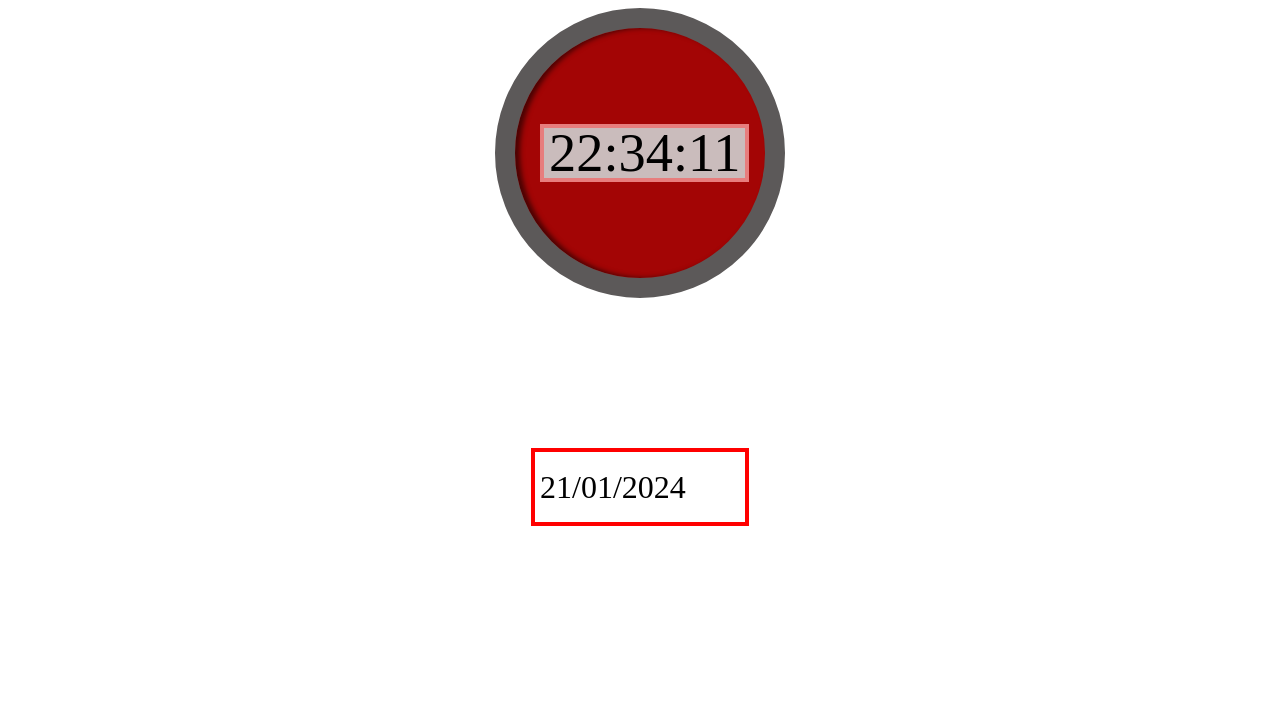
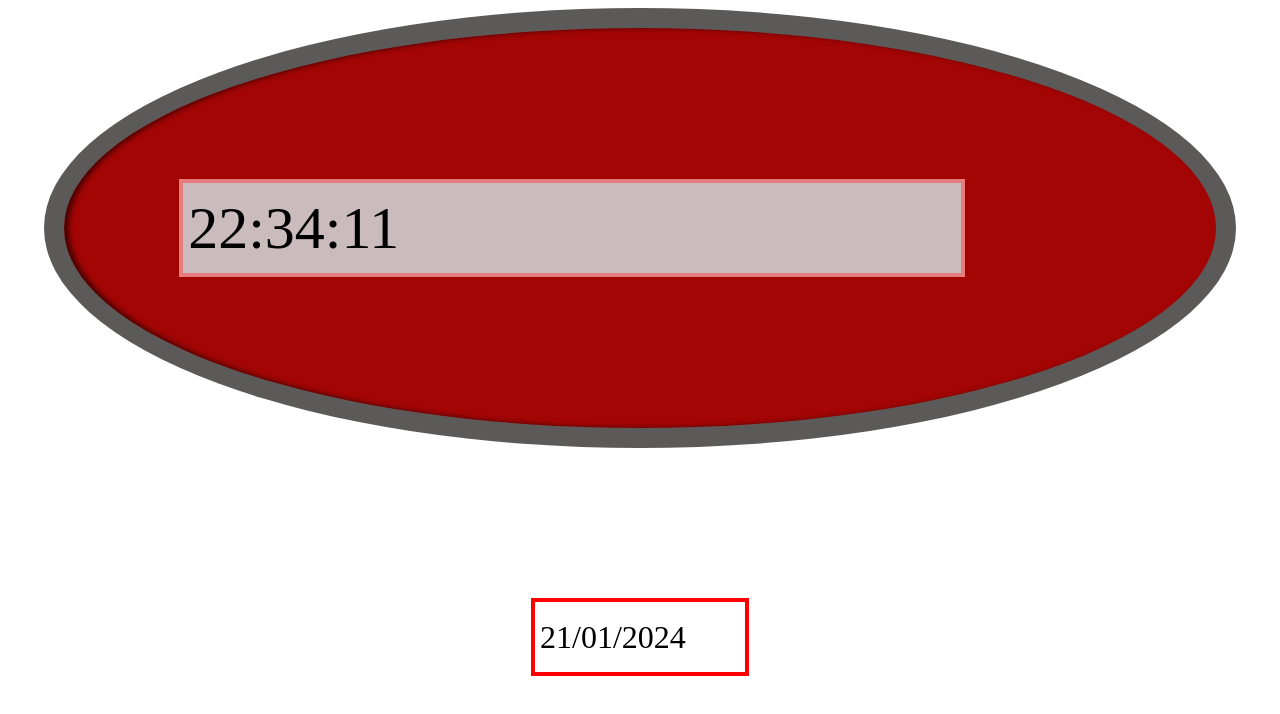
Before and after one commit to Gleitonbb/hora_e_data, a plain HTML site: page index.html in a window 1280 px wide. Drawn offline with Linux system fonts and the light colour scheme.

Commit message:
ajustando tamhanho

```diff
--- a/index.html
+++ b/index.html
@@ -24,12 +24,12 @@
                  }
                  .relogio{
                 border: 4px solid rgb(231, 125, 125);
-                width: 200px;
-                height: 40px;
+                width: 60vw;
+                height: 10vh;
                 display: flex;
                 align-items: center;
                 padding: 5px;
-                font-size: 2em;
+                font-size: 2.5em;
                 margin: 17px;
                 background-color: rgb(202, 188, 188);
                 margin-left: 10%;
@@ -40,13 +40,13 @@
                 display: flex;
                 align-items: center;
                 border: 20px solid rgb(92, 89, 89);
-                width: 250px;
-                height: 250px;
+                width: 90vw;
+                height: 50vh;
                 border-radius: 50%;
                 background-color: rgb(163, 5, 5);
                 box-shadow: 5px 0px 10px rgba(90, 90, 90, 0.719);
                 box-shadow: inset 5px 0px 5px rgba(0, 0, 0, 0.548);
-                font-size: 1.7em;
+                font-size: 1.5em;
 
                  }
 
```
